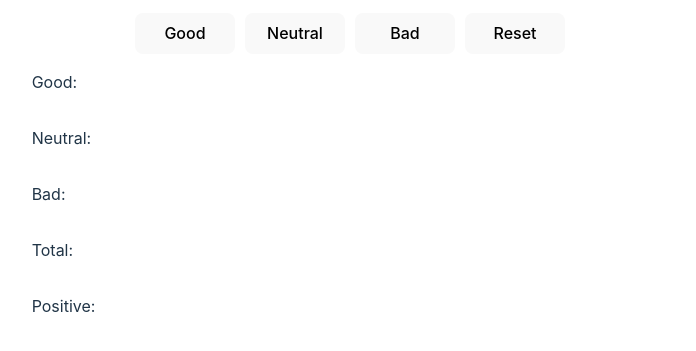
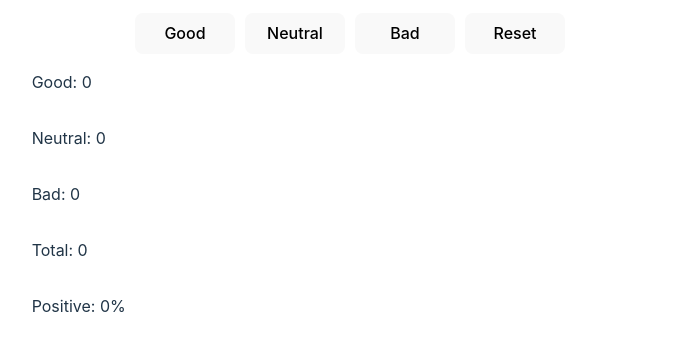
Before and after one commit to NatVladyslav/goit-react-hw-02, a React (Vite) app: page / in a window 1280 px wide. Shown: the part 309-660 px from the top of the page, without its empty margins (290-986 px from the left). Built offline with nearby package versions, Linux system fonts and the light colour scheme.

Commit message:
Add logic and set-function

```diff
--- a/src/App.jsx
+++ b/src/App.jsx
@@ -13,14 +13,21 @@ function App() {
   });
 
   const updateFeedback = feedbackType => {
-
-}
+    setFeedback({ ...feedback, [feedbackType]: feedback[feedbackType] + 1 });
+  }
+  const resetFeedback = () => {
+    setFeedback({
+    good: 0,
+    neutral: 0,
+    bad: 0
+  })
+  }
 
   return (
     <div>
       <Description/>
-      <Options option={updateFeedback} />
-      <Feedback good={feedback.good} neutral={feedback.neutral} bad={feedback.bad} />
+      <Options update={updateFeedback} reset={resetFeedback} />
+      <Feedback feedback={feedback} />
   </div>
   )
 }
--- a/src/components/Feedback/Feedback.jsx
+++ b/src/components/Feedback/Feedback.jsx
@@ -1,12 +1,15 @@
 import css from './Feedback.module.css'
-const Feedback = () => {
+const Feedback = ({feedback}) => {
+    let { good, neutral, bad } = feedback;
+    let total = good + neutral + bad;
+    let percent = Math.round(100 / (good + neutral + bad) * good)
   return (
     <div className={css.feedback_wrap}>
-          <p>{"Good: "}</p>
-          <p>{"Neutral: "}</p>
-          <p>{"Bad: "}</p>
-          <p>{"Total: "}</p>
-          <p>{"Positive: "}</p>
+          <p>Good: {good}</p>
+          <p>Neutral: {neutral}</p>
+          <p>Bad: {bad}</p>
+          <p>Total: {total}</p>
+          <p>Positive: {total === 0 ? 0 : percent}%</p>
     </div>
   )
 }
--- a/src/components/Options/Options.jsx
+++ b/src/components/Options/Options.jsx
@@ -1,11 +1,11 @@
 import css from './Options.module.css'
-const Options = () => {
+const Options = ({ update, reset}) => {
   return (
     <div className={css.options_wrap}>
-      <button>Good</button>
-      <button>Neutral</button>
-      <button>Bad</button>
-      <button>Reset</button>
+      <button onClick={() => update("good")}>Good</button>
+      <button onClick={()=> update("neutral")}>Neutral</button>
+      <button onClick={()=> update("bad")}>Bad</button>
+      <button onClick={reset}>Reset</button>
     </div>
   )
 }
```
